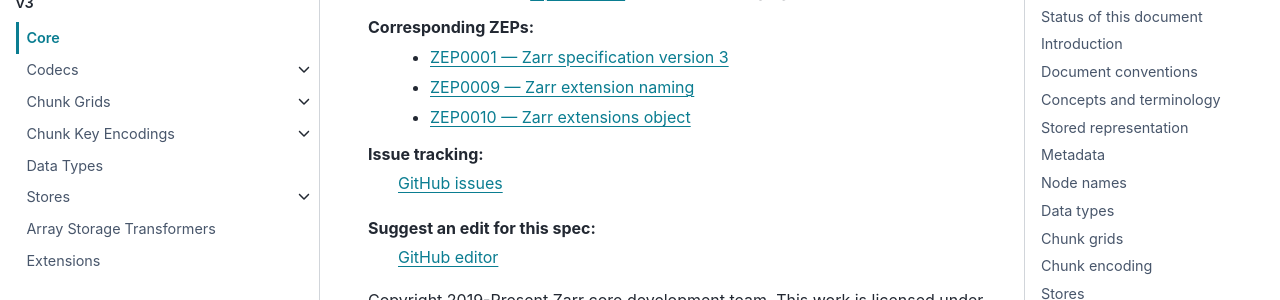
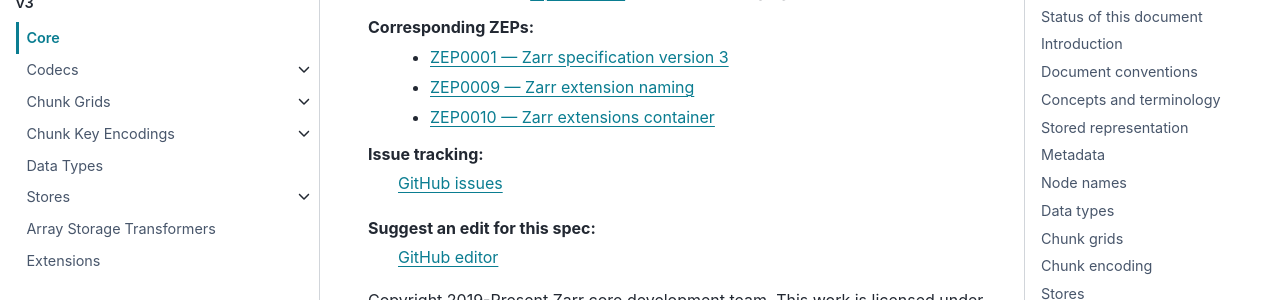
Before and after one commit to zarr-developers/zarr-specs, a Sphinx documentation site: the page built from docs/v3/core/index.rst, in a window 1280 px wide and 900 px high, scrolled down 378 px. Shown: the part 153-453 px from the top of the window. Built offline with Sphinx 7.4.7 and the PyData theme 0.15.4, drawn with Linux system fonts in a browser that asks for light colours.

Commit message:
Fix title

```diff
--- a/docs/v3/core/index.rst
+++ b/docs/v3/core/index.rst
@@ -20,7 +20,7 @@ Editors:
 Corresponding ZEPs:
     * `ZEP0001 — Zarr specification version 3 <https://zarr.dev/zeps/accepted/ZEP0001.html>`_
     * `ZEP0009 — Zarr extension naming <https://zarr.dev/zeps/draft/ZEP0009.html>`_
-    * `ZEP0010 — Zarr extensions object <https://zarr.dev/zeps/draft/ZEP0010.html>`_
+    * `ZEP0010 — Zarr extensions container <https://zarr.dev/zeps/draft/ZEP0010.html>`_
 
 Issue tracking:
     `GitHub issues <https://github.com/zarr-developers/zarr-specs/labels/core-protocol-v3.2>`_
```
